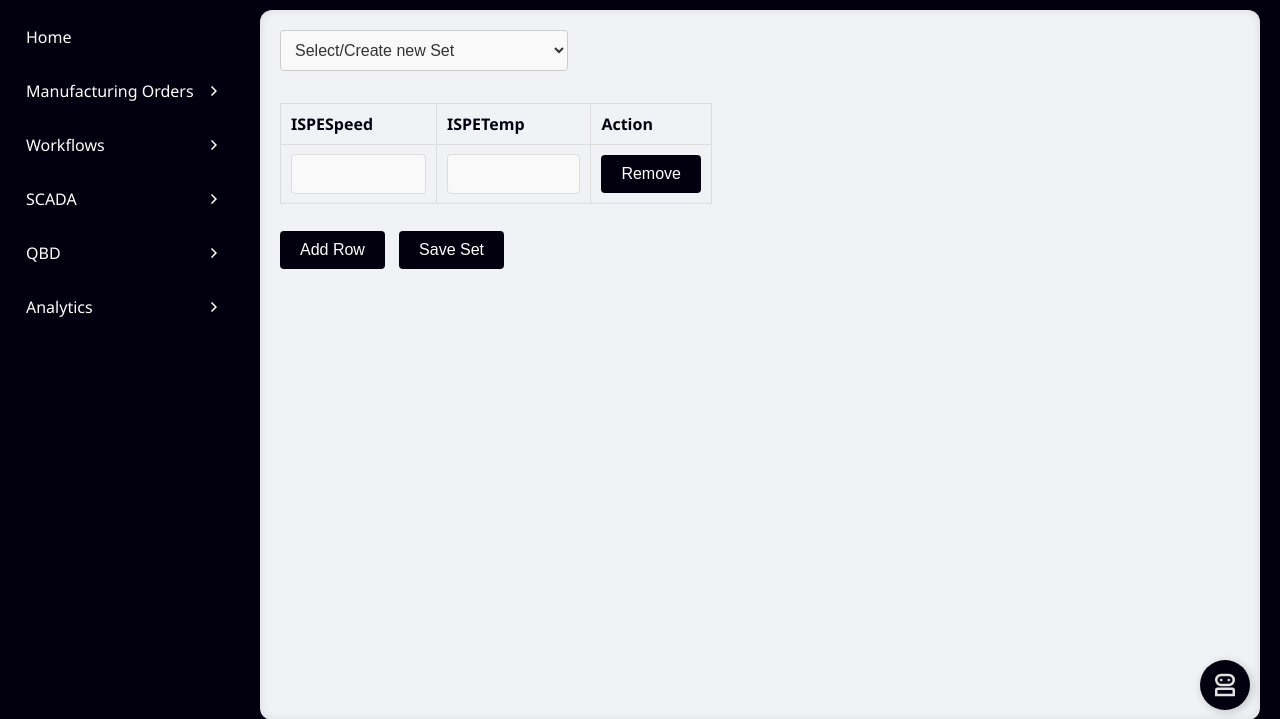
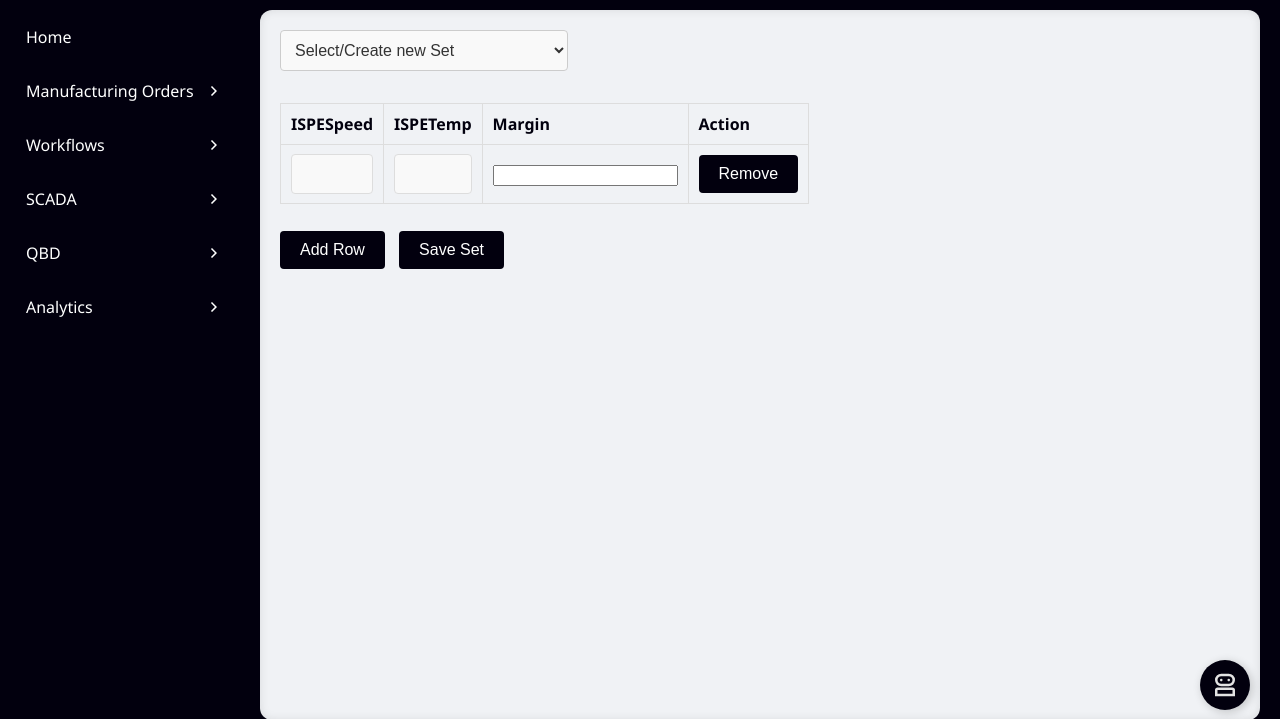
Before and after one commit to JamesTheos/Vertebrate, a Flask app: page /design-space-definition in a window 1280 px wide. Shown: the part 60-779 px from the top of the page. Run offline with Flask 3, Linux system fonts and the light colour scheme; data that the repository does not hold is empty; parts of the project's set-up code (start-up, migrations or seed data) failed here and were passed over.

Commit message:
design space
Co-Authored-By: jub191 <93326054+jub191@users.noreply.github.com>

```diff
--- a/code/templates/design-space-definition.html
+++ b/code/templates/design-space-definition.html
@@ -16,6 +16,7 @@
         <tr>
             <th>ISPESpeed</th>
             <th>ISPETemp</th>
+            <th>Margin</th>
             <th>Action</th>
         </tr>
     </thead>
@@ -23,6 +24,7 @@
         <tr>
             <td><input type="number" class="ispespeed" required></td>
             <td><input type="number" class="ispetemp" required></td>
+            <td><input type="number" class="margin" required></td>
             <td><button type="button" class="button-dsd-row" onclick="removeRow(this)">Remove</button></td>
         </tr>
     </tbody>
@@ -100,6 +102,7 @@
         newRow.innerHTML = `
             <td><input type="number" class="ispespeed" required></td>
             <td><input type="number" class="ispetemp" required></td>
+            <td><input type="number" class="margin" required></td>
             <td><button type="button" class="button-dsd-row" onclick="removeRow(this)">Remove</button></td>
         `;
     }
@@ -118,7 +121,8 @@
         const rows = document.querySelectorAll('#value-pairs-table tbody tr');
         const values = Array.from(rows).map(row => ({
             ispespeed: row.querySelector('.ispespeed').value,
-            ispetemp: row.querySelector('.ispetemp').value
+            ispetemp: row.querySelector('.ispetemp').value,
+            margin: row.querySelector('.margin').value
         }));
         const setId = document.getElementById('set-select').value || null;
         setName = name;
@@ -148,6 +152,7 @@
                 <tr>
                     <td><input type="number" class="ispespeed" required></td>
                     <td><input type="number" class="ispetemp" required></td>
+                    <td><input type="number" class="margin" required></td>
                     <td><button type="button" class= "button-dsd-row" onclick="removeRow(this)">Remove</button></td>
                 </tr>
             `;
@@ -168,6 +173,7 @@
                     newRow.innerHTML = `
                         <td><input type="number" class="ispespeed" value="${value.ispespeed}" required></td>
                         <td><input type="number" class="ispetemp" value="${value.ispetemp}" required></td>
+                        <td><input type="number" class="margin" value="${value.margin}" required></td>
                         <td><button type="button" class= "button-dsd-row" onclick="removeRow(this)">Remove</button></td>
                     `;
                 });
```
